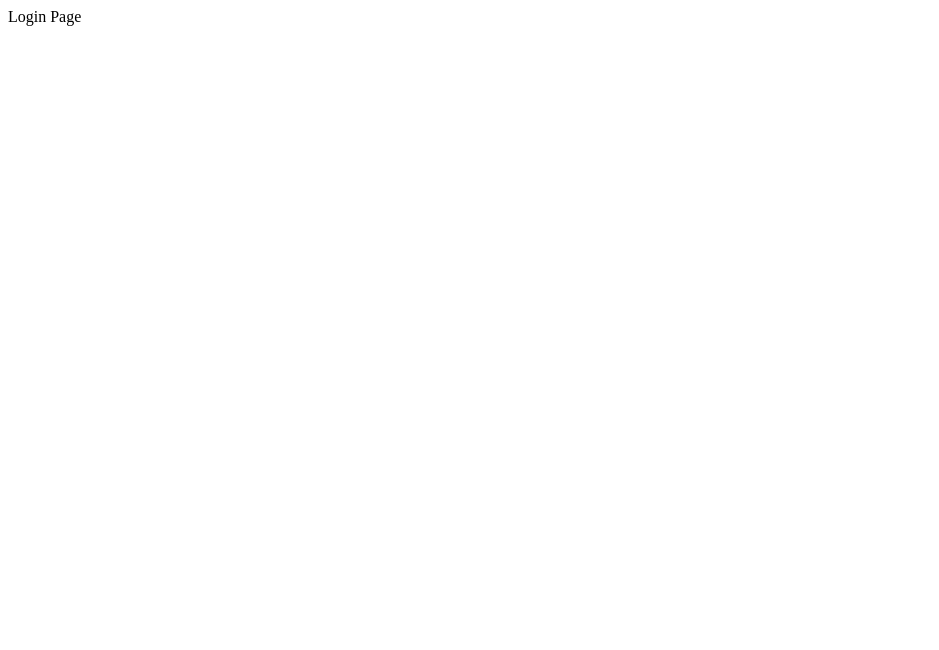
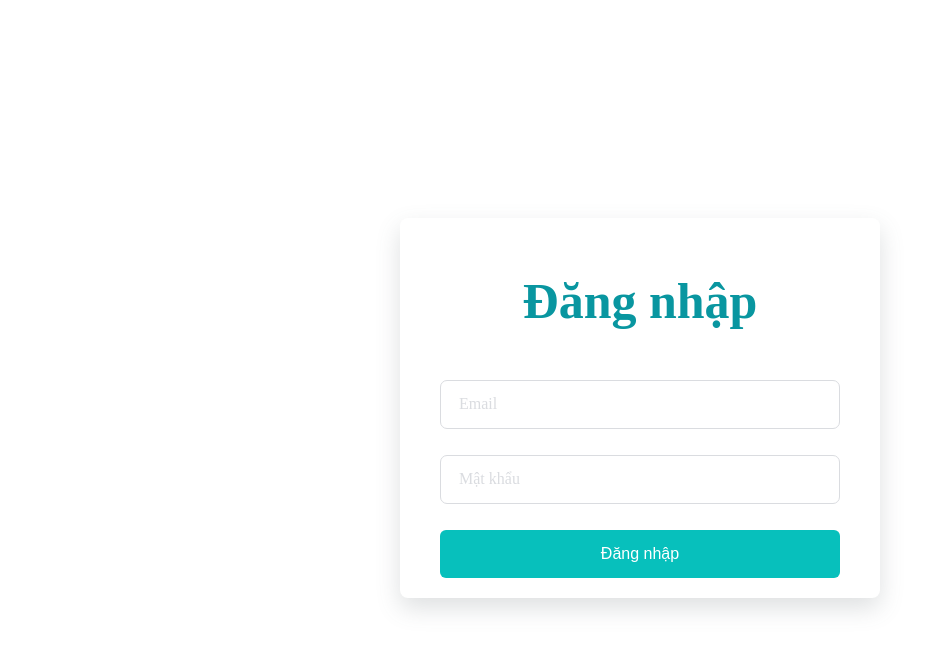
Before and after one commit to thidinhxm/library-management-client, a React (Create React App) app: page /login in a window 1280 px wide. Shown: the top 650 px of the page, without its empty margins (0-939 px from the left). Built offline with nearby package versions, Linux system fonts and the light colour scheme.

Commit message:
login page

```diff
--- a/src/globals.scss
+++ b/src/globals.scss
@@ -0,0 +1,8 @@
+$first-color: rgb(9, 150, 160);
+$second-color: rgb(7, 192, 188);
+
+.App {
+  margin: 0;
+  padding: 0;
+  // box-sizing: border-box;
+}
--- a/src/pages/login/Login.js
+++ b/src/pages/login/Login.js
@@ -2,7 +2,23 @@ import loginStyle from './login.module.scss'
 
 const Login = () => {
   return (
-    <div className={loginStyle.login}>Login Page</div>
+    <div className={loginStyle.login}>
+      <form className={loginStyle.loginForm}>
+        <h1 className={loginStyle.title}>Đăng nhập</h1>
+
+        <div className={loginStyle.inputContainer}>
+          <input type="text" placeholder="Email" className={loginStyle.input}/>
+          <label className={loginStyle.label}>Email</label>
+        </div>
+
+        <div className={loginStyle.inputContainer}>
+          <input type="text" placeholder="Password" className={loginStyle.input}/>
+          <label className={loginStyle.label}>Mật khẩu</label>
+        </div>
+
+        <button className={loginStyle.btnSubmit}>Đăng nhập</button>
+      </form>
+    </div>
   )
 }
 
--- a/src/pages/login/login.module.scss
+++ b/src/pages/login/login.module.scss
@@ -1,3 +1,98 @@
+@use '../../globals.scss' as globalStyles;
+
 .login {
   display: flex;
+  justify-content: center;
+  align-items: center;
+  height: 100vh;
+
+  .loginForm {
+    background-color: white;
+    width: 400px;
+    border-radius: 8px;
+    padding: 20px 40px;
+    box-shadow: 0 10px 25px rgba(92, 99, 105, .2);
+
+    .title {
+      display: flex;
+      justify-content: center;
+      align-items: center;
+      font-size: 50px;
+      margin-bottom: 50px;
+      color: globalStyles.$first-color;
+    }
+
+    .inputContainer {
+      position: relative;
+      height: 45px;
+      margin-bottom: 30px;
+
+      .input {
+        position: absolute;
+        top: 0;
+        left: 0;
+        height: 100%;
+        width: 98.5%;
+        border: 1px solid #dadce0;
+        border-radius: 7px;
+        font-size: 16px;
+        outline: none;
+        background: none;
+        z-index: 1;
+
+        &::placeholder {
+          color: transparent;
+        }
+
+        &:focus {
+          border: 2px solid globalStyles.$first-color;
+
+          + .label {
+            top: -7px;
+          left: 3px;
+          font-size: 14px;
+          font-weight: 600;
+          color: globalStyles.$first-color;
+          z-index: 10;
+          }
+        }
+
+        &:not(:placeholder-shown) + .label {
+          top: -7px;
+          left: 3px;
+          z-index: 10;
+          font-size: 14px;
+          font-weight: 600;
+        }
+      }
+
+      .label {
+        position: absolute;
+        top: 15px;
+        left: 15px;
+        padding: 0 4px;
+        background-color: white;
+        color: #dadce0;
+        font-size: 16px;
+        transition: 0.5s;
+        z-index: 0;
+      }
+    }
+
+    .btnSubmit {
+      padding: 15px 30px;
+      height: 100%;
+      width: 100%;
+      border: none;
+      background-color: globalStyles.$second-color;
+      color: white;
+      border-radius: 6px;
+      font-size: 16px;
+
+      &:hover {
+        background-color: globalStyles.$first-color;
+        transform: translateY(-2px);
+      }
+    }
+  }
 }
```
Also changed, not shown: src/assets/img/img-login.svg (added).
